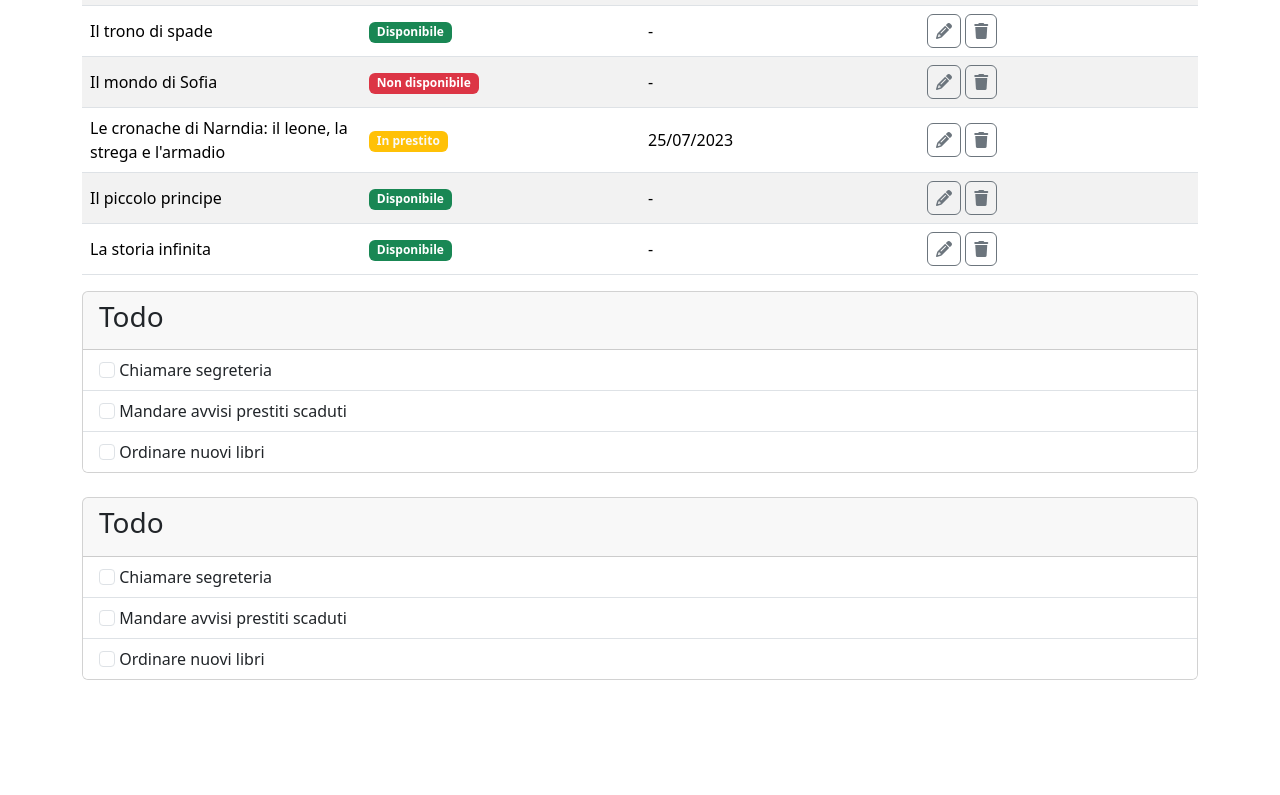
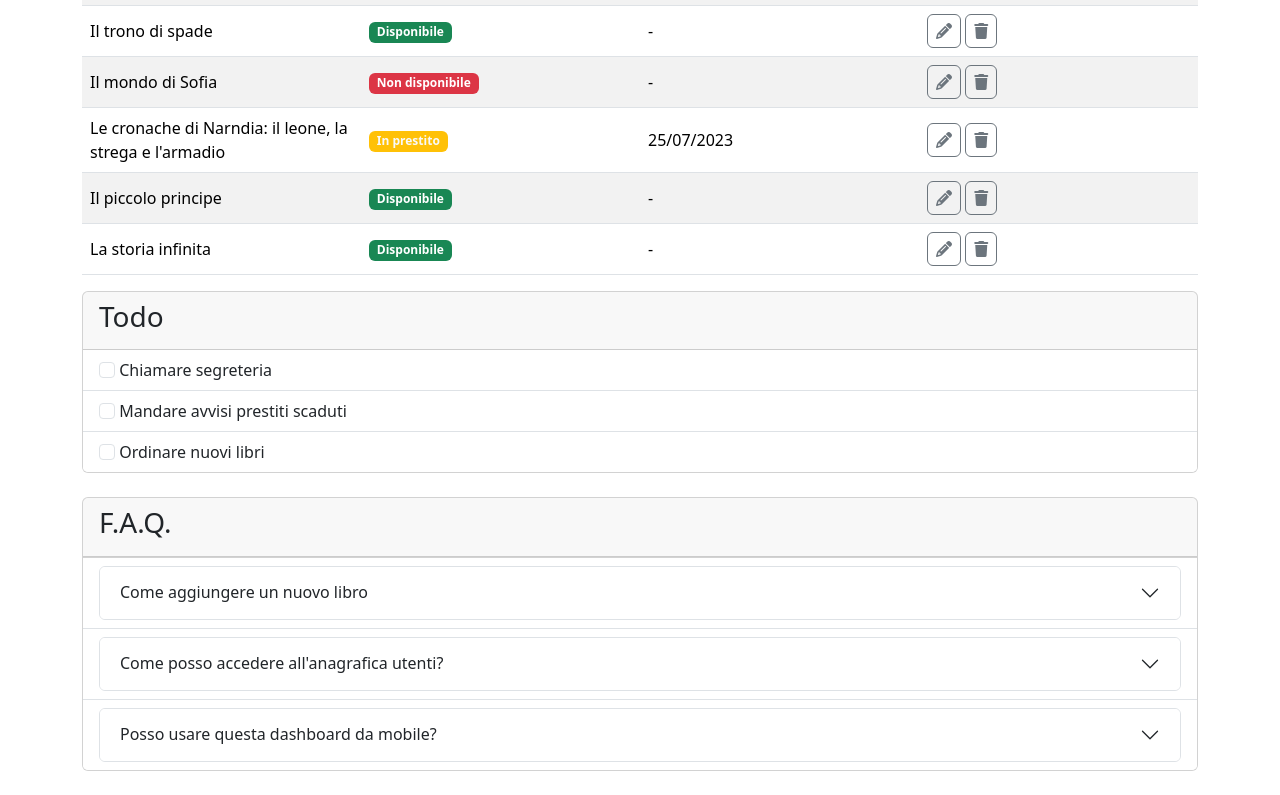
Before and after one commit to SimoneChiodo/html-css-bootstrap-dashboard, a plain HTML site: page index.html in a window 1280 px wide. Shown: the part 583-1378 px from the top of the page. Before the commit the page ends 1287 px from the top, so only its background shows below. Drawn offline with nearby package versions, Linux system fonts and the light colour scheme.

Commit message:
add first card in slidebar

```diff
--- a/index.html
+++ b/index.html
@@ -634,57 +634,111 @@
                 <div class="card mb-4 w-100" style="width: 18rem">
                     <!-- Titolo Card -->
                     <div class="card-header">
-                        <h3 class="fw-normal">Todo</h3>
+                        <h3 class="fw-normal">F.A.Q.</h3>
                     </div>
 
+                    <div class="" id=""></div>
                     <!-- Contenuto Card -->
-                    <ul class="list-group list-group-flush">
+                    <ul
+                        class="list-group list-group-flush accordion"
+                        id="accordionExample"
+                    >
                         <!-- Riga 1 -->
                         <li class="list-group-item">
-                            <input
-                                class="form-check-input"
-                                type="checkbox"
-                                value=""
-                                id="check-element-1"
-                            />
-                            <label
-                                class="form-check-label"
-                                for="check-element-1"
-                            >
-                                Chiamare segreteria
-                            </label>
+                            <div class="accordion-item">
+                                <h2 class="accordion-header">
+                                    <button
+                                        class="accordion-button collapsed"
+                                        type="button"
+                                        data-bs-toggle="collapse"
+                                        data-bs-target="#collapseOne"
+                                        aria-expanded="false"
+                                        aria-controls="collapseOne"
+                                    >
+                                        Come aggiungere un nuovo libro
+                                    </button>
+                                </h2>
+                                <div
+                                    id="collapseOne"
+                                    class="accordion-collapse collapse"
+                                    data-bs-parent="#accordionExample"
+                                >
+                                    <div class="accordion-body">
+                                        Lorem ipsum dolor sit amet, consectetur
+                                        adipisicing elit. Libero velit facilis
+                                        voluptatem fugit dicta. Aut deserunt
+                                        cupiditate quibusdam laudantium natus,
+                                        ducimus expedita, id, odit nostrum
+                                        maiores neque deleniti porro omnis.
+                                    </div>
+                                </div>
+                            </div>
                         </li>
 
                         <!-- Riga 2 -->
                         <li class="list-group-item">
-                            <input
-                                class="form-check-input"
-                                type="checkbox"
-                                value=""
-                                id="check-element-2"
-                            />
-                            <label
-                                class="form-check-label"
-                                for="check-element-2"
-                            >
-                                Mandare avvisi prestiti scaduti
-                            </label>
+                            <div class="accordion-item">
+                                <h2 class="accordion-header">
+                                    <button
+                                        class="accordion-button collapsed"
+                                        type="button"
+                                        data-bs-toggle="collapse"
+                                        data-bs-target="#collapseTwo"
+                                        aria-expanded="false"
+                                        aria-controls="collapseTwo"
+                                    >
+                                        Come posso accedere all'anagrafica
+                                        utenti?
+                                    </button>
+                                </h2>
+                                <div
+                                    id="collapseTwo"
+                                    class="accordion-collapse collapse"
+                                    data-bs-parent="#accordionExample"
+                                >
+                                    <div class="accordion-body">
+                                        Lorem ipsum dolor sit amet consectetur,
+                                        adipisicing elit. Vero dolore unde enim
+                                        eveniet eius, rem officia similique fuga
+                                        deserunt minima quae recusandae illum
+                                        iste ea exercitationem id harum debitis
+                                        cum?
+                                    </div>
+                                </div>
+                            </div>
                         </li>
 
                         <!-- Riga 3 -->
                         <li class="list-group-item">
-                            <input
-                                class="form-check-input"
-                                type="checkbox"
-                                value=""
-                                id="check-element-3"
-                            />
-                            <label
-                                class="form-check-label"
-                                for="check-element-3"
-                            >
-                                Ordinare nuovi libri
-                            </label>
+                            <div class="accordion-item">
+                                <h2 class="accordion-header">
+                                    <button
+                                        class="accordion-button collapsed"
+                                        type="button"
+                                        data-bs-toggle="collapse"
+                                        data-bs-target="#collapseThree"
+                                        aria-expanded="false"
+                                        aria-controls="collapseThree"
+                                    >
+                                        Posso usare questa dashboard da mobile?
+                                    </button>
+                                </h2>
+                                <div
+                                    id="collapseThree"
+                                    class="accordion-collapse collapse"
+                                    data-bs-parent="#accordionExample"
+                                >
+                                    <div class="accordion-body">
+                                        Lorem ipsum dolor sit amet consectetur
+                                        adipisicing elit. Soluta officiis
+                                        laudantium quas quod magnam illum
+                                        ratione placeat molestiae et ullam,
+                                        eveniet molestias reprehenderit eos,
+                                        aperiam consequuntur quis nemo. Error,
+                                        assumenda.
+                                    </div>
+                                </div>
+                            </div>
                         </li>
                     </ul>
                 </div>
```
